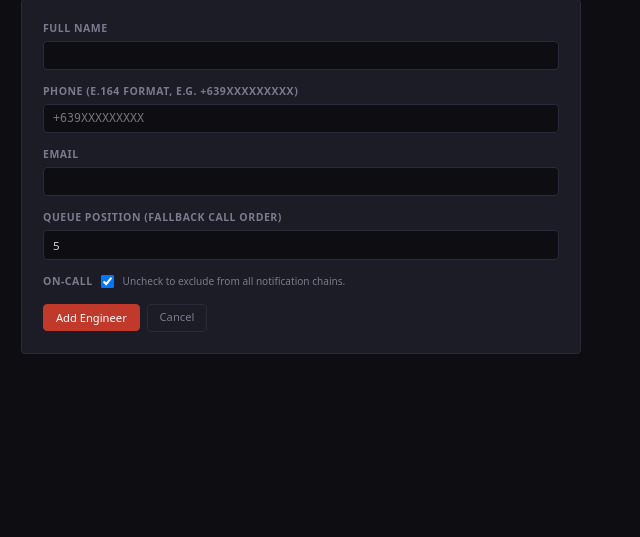
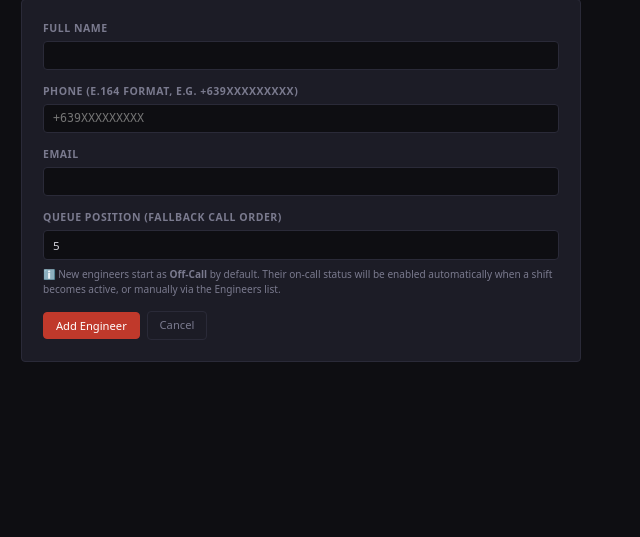
Before and after one commit to ocnsauto/oncall-notification-system-automation, a Flask app: page /engineers/add in a window 1280 px wide. Shown: the part 129-666 px from the top of the page, without its empty margins (0-640 px from the left). Run offline with Flask 3, Linux system fonts and the light colour scheme; a user stored in the database is signed in.

Commit message:
feat(shifts): auto-toggle is_oncall from shift schedules — scheduled job + sync button + form defaults

```diff
--- a/app/routes/engineers.py
+++ b/app/routes/engineers.py
@@ -25,7 +25,8 @@ def add_engineer():
         name = request.form.get("name", "").strip()
         phone = request.form.get("phone", "").strip()
         email = request.form.get("email", "").strip()
-        is_oncall = request.form.get("is_oncall") == "on"
+        # New engineers default to off-call; status is enabled via shifts or manual toggle.
+        is_oncall = False
 
         try:
             queue_position = int(request.form.get("queue_position", next_position))
--- a/run.py
+++ b/run.py
@@ -97,6 +97,44 @@ def create_and_start_app():
     from app.services.email_monitor import start_scheduler as start_email
     start_email(app, scheduler)
 
+    # Auto-sync on-call status from shifts every minute
+    def auto_sync_oncall_status():
+        """Background job: auto-enable/disable is_oncall based on active approved shifts."""
+        from datetime import datetime as _dt
+        from app.models import Engineer, OncallSchedule
+        from app import db
+        with app.app_context():
+            try:
+                now = _dt.utcnow()
+                active_shifts = OncallSchedule.query.filter(
+                    OncallSchedule.is_approved == True,
+                    OncallSchedule.shift_start <= now,
+                    OncallSchedule.shift_end >= now,
+                ).all()
+                active_ids = {s.engineer_id for s in active_shifts}
+                engineers = Engineer.query.all()
+                changed = 0
+                for eng in engineers:
+                    desired = eng.id in active_ids
+                    if eng.is_oncall != desired:
+                        eng.is_oncall = desired
+                        changed += 1
+                if changed:
+                    db.session.commit()
+                    logger.info(f"[shift-sync] Auto-toggled is_oncall for {changed} engineer(s).")
+            except Exception as e:
+                db.session.rollback()
+                logger.error(f"[shift-sync] Error during auto oncall sync: {e}")
+
+    scheduler.add_job(
+        auto_sync_oncall_status,
+        "interval",
+        minutes=1,
+        id="auto_sync_oncall",
+        replace_existing=True,
+    )
+    logger.info("[run] Auto oncall-shift sync job registered (every 1 min).")
+
     # Skip ngrok on Render — BASE_URL env var is used instead
     is_render = os.environ.get("RENDER", "").lower() in ("true", "1", "yes")
     if not is_render:
--- a/templates/engineers/form.html
+++ b/templates/engineers/form.html
@@ -26,11 +26,17 @@
       <input id="queue_position" name="queue_position" type="number" class="form-input" min="1"
         value="{{ engineer.queue_position if engineer else next_position }}" required />
     </div>
+    {% if engineer %}
     <div class="form-group form-group--inline">
       <label class="form-label" for="is_oncall">On-Call</label>
-      <input id="is_oncall" name="is_oncall" type="checkbox" {% if (engineer and engineer.is_oncall) or not engineer %}checked{% endif %} />
-      <span class="form-hint">Uncheck to exclude from all notification chains.</span>
+      <input id="is_oncall" name="is_oncall" type="checkbox" {% if engineer.is_oncall %}checked{% endif %} />
+      <span class="form-hint">Toggle on-call status manually. This is also auto-managed by the Sync Queues button.</span>
     </div>
+    {% else %}
+    <p class="form-hint" style="margin-top: -0.5rem; margin-bottom: 1rem;">
+      ℹ️ New engineers start as <strong>Off-Call</strong> by default. Their on-call status will be enabled automatically when a shift becomes active, or manually via the Engineers list.
+    </p>
+    {% endif %}
     <div class="form-actions">
       <button type="submit" id="submit-engineer-btn" class="btn btn--primary">{{ 'Save Changes' if engineer else 'Add Engineer' }}</button>
       <a href="{{ url_for('engineers.list_engineers') }}" class="btn btn--ghost">Cancel</a>
```
Also changed, not shown: app/routes/schedules.py (+15 -1 lines).
